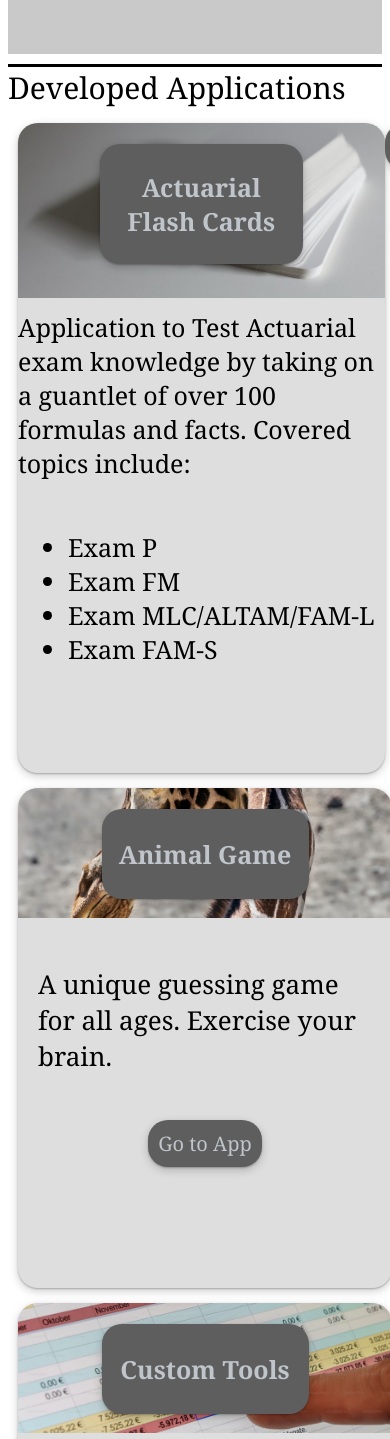
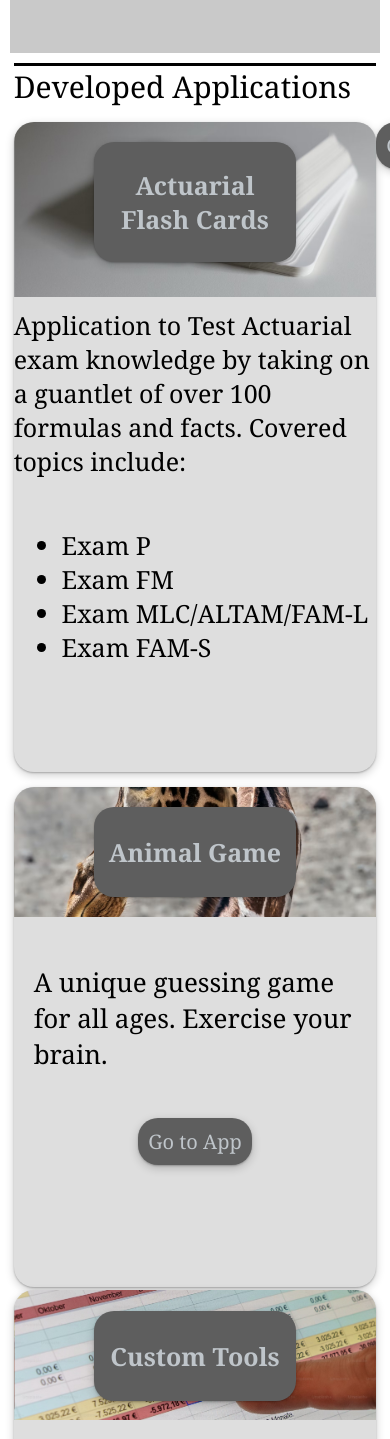
Before and after one commit to leex3683/Michael_Lee_Portfolio, a plain HTML site: page index.html in a window 390 px wide. Shown: the part 561-2000 px from the top of the page. Drawn offline with Linux system fonts and the light colour scheme.

Commit message:
fixed accessibility issues related to offcentered elements in slimmer window sizes, and fixed screen width, which was always larger than the browser window

```diff
--- a/assets/css/style.css
+++ b/assets/css/style.css
@@ -2,8 +2,21 @@
     font-family:Cambria, Cochin, Georgia, Times, 'Times New Roman', serif;
 }
 
+html{
+    display: flex;
+    flex-direction: column;
+    max-width: 99%;
+    margin-left: .5%;
+    margin-right:.5%;
+}
+
 main{
     flex-flow: row wrap;
+}
+
+body{
+    display: flex;
+    flex-direction: column;
 }
 
 header {
@@ -20,11 +33,11 @@ nav{
     flex-flow: row wrap;
     justify-content: right;
     z-index: 2;
-    margin-right:10px;
+    /* margin-right:10px; */
 }
 
 nav a {
-    margin-left: 20px;
+    margin-right: 20px;
     text-decoration: none;
     color:rgb(191, 197, 202);
     z-index: 2;
@@ -81,7 +94,7 @@ img {
     width: 100%;
     background-color: rgb(201, 201, 201);
     font-size: 20px;
-    padding: 10px;
+
 }
 
 /* Sections are "Developed Apps"
@@ -98,6 +111,7 @@ section container {
     display: flex;
     flex-direction: column;
     flex-wrap: wrap;
+    align-items: center;
     flex: 1 0 0;
     min-width: 350px;
     height: 350px;
@@ -137,8 +151,8 @@ section container {
     min-width: 98%;
     height: 650px;
     margin-bottom:15px;
-    margin-right: 10px;
-    margin-left: 10px;
+    margin-left: 1%;
+    margin-right: 1%;
     background-color: rgb(222, 222, 222);
     border-radius: 20px 20px 20px 20px;
     font-size: 25px;
@@ -170,9 +184,11 @@ a {
 .card{
     position: relative;
     display:flex;
-    margin-bottom:15px;
-    margin-right: 10px;
-    margin-left: 10px;
+    /* margin-right: 20px; */
+    width:98%;
+    margin-left: 1%;
+    margin-right: 1%;
+    margin-bottom: 1%;
     height: 500px;
     border-radius: 20px 20px 20px 20px;
     box-shadow: rgba(0, 0, 0, 0.20) 0px 3px 10px, rgba(0, 0, 0, 0.24) 0px 1px 2px;
@@ -230,6 +246,7 @@ h2 {
     position:absolute;
     background-color: white;
     border-radius: 20px 20px 0px 0px;
+
     min-height: 130px;
     z-index: 1;
 }
@@ -302,7 +319,7 @@ box {
     border-radius: 10px;
     width: 80px;
     height: 80px;
-    margin:10px;
+    margin: 10px;
     border: solid 1px;
     padding:5px;
     box-shadow: rgba(0, 0, 0, 0.20) 0px 3px 10px, rgba(0, 0, 0, 0.24) 0px 1px 2px;
@@ -316,7 +333,10 @@ box {
     border-radius: 10px;
     width: 140px;
     height: 140px;
-    margin: 10px;
+    size: 98%;
+    margin-left: 1%;
+    margin-right:1%;
+    /* margin: 10px; */
     border: solid 1px;
     text-align: center;
     padding: 5px;
@@ -342,14 +362,14 @@ box {
 @media screen and (max-width: 992px) {
     .left1 {
       margin-bottom: 15px;
-      min-width: 100%;
+      min-width: 98%;
     }
   }
 
   /* Large smartphones  */
 @media screen and (max-width: 786px) {
     .card{
-      min-width:100%;
+      min-width:98%;
     }
   }
 
@@ -357,12 +377,13 @@ box {
     section{
       display: flex;
       flex-flow:column wrap;
+      align-items: center;
     }
   }
 @media screen and (max-width: 786px) {
     .left1 {
       margin-bottom: 15px;
-      min-width: 100%;
+      min-width:98%;
     }
   }
 
```
